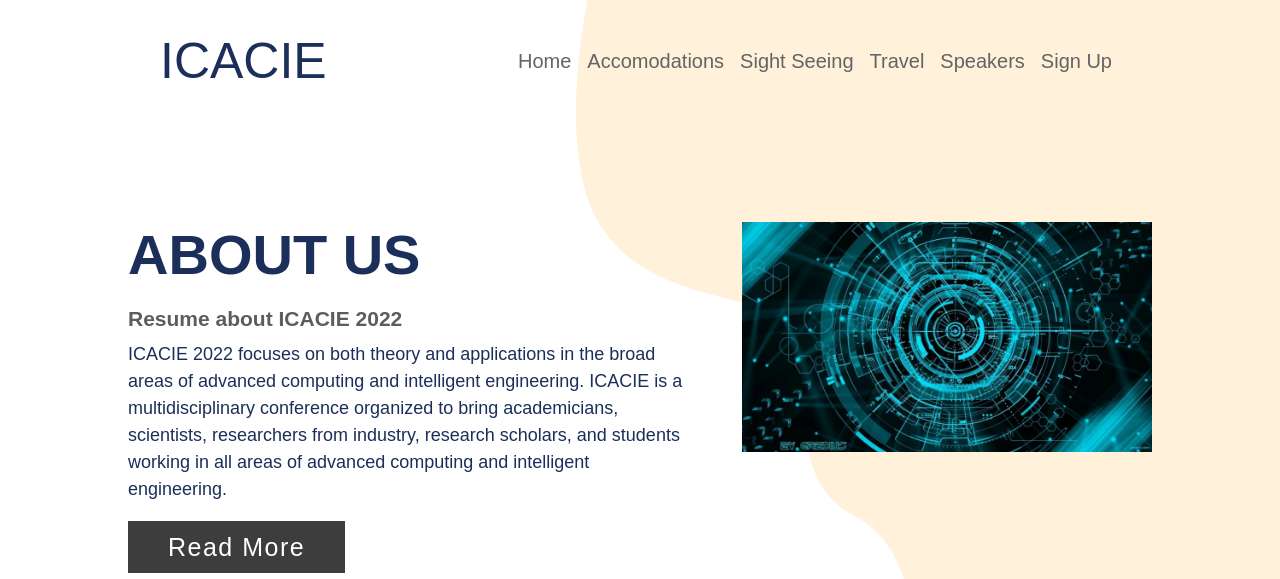
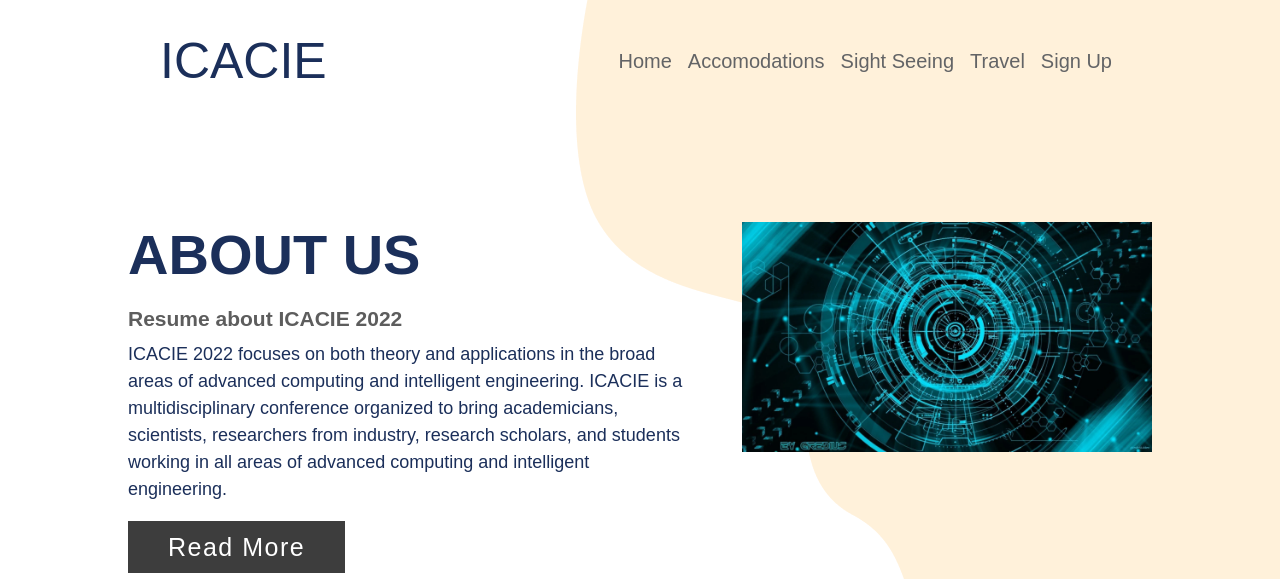
Before and after one commit to RoyBabo0a/ICACIE, a plain HTML site: page About Us.html in a window 1280 px wide. Shown: the top 579 px of the page. Drawn offline with nearby package versions, Linux system fonts and the light colour scheme; a web font is replaced by a local one.

Commit message:
About Us

```diff
--- a/About Us.html
+++ b/About Us.html
@@ -33,7 +33,6 @@
             <li><a href="accomodations.html">Accomodations</a></li>
             <li><a href="#">Sight Seeing</a></li>
             <li><a href="travel.html">Travel</a></li>
-            <li><a href="#destination">Speakers</a></li>
             <li><a href="#signup">Sign Up</a></li>
           </ul>
         </div>
```
